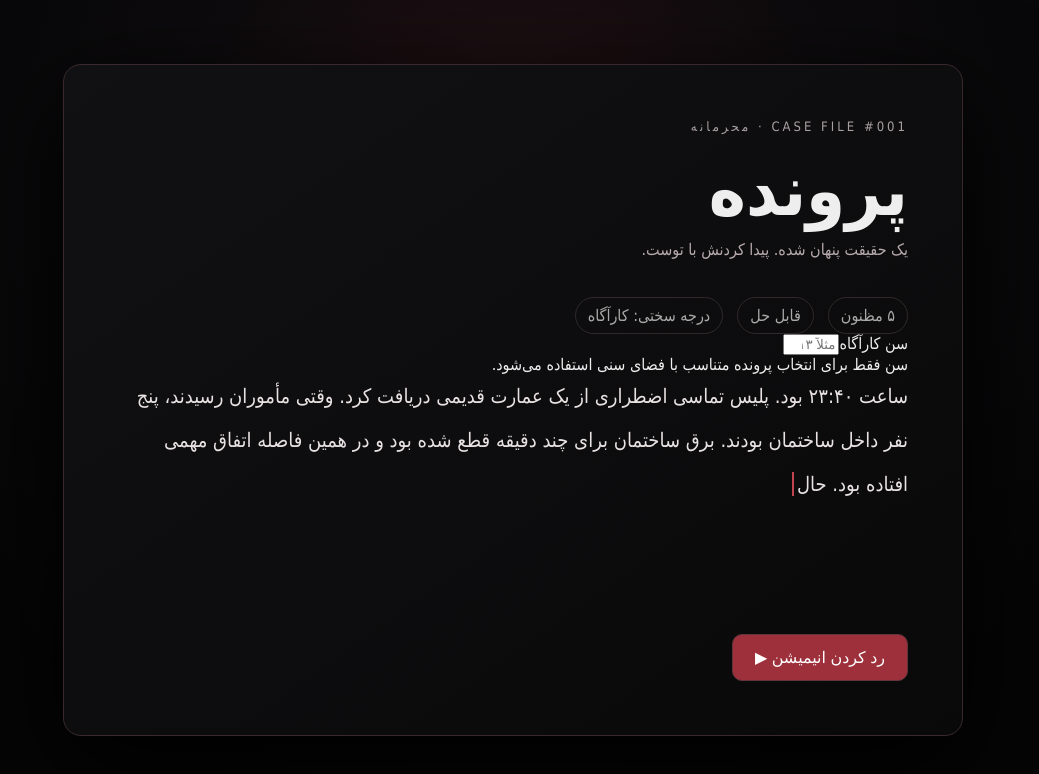
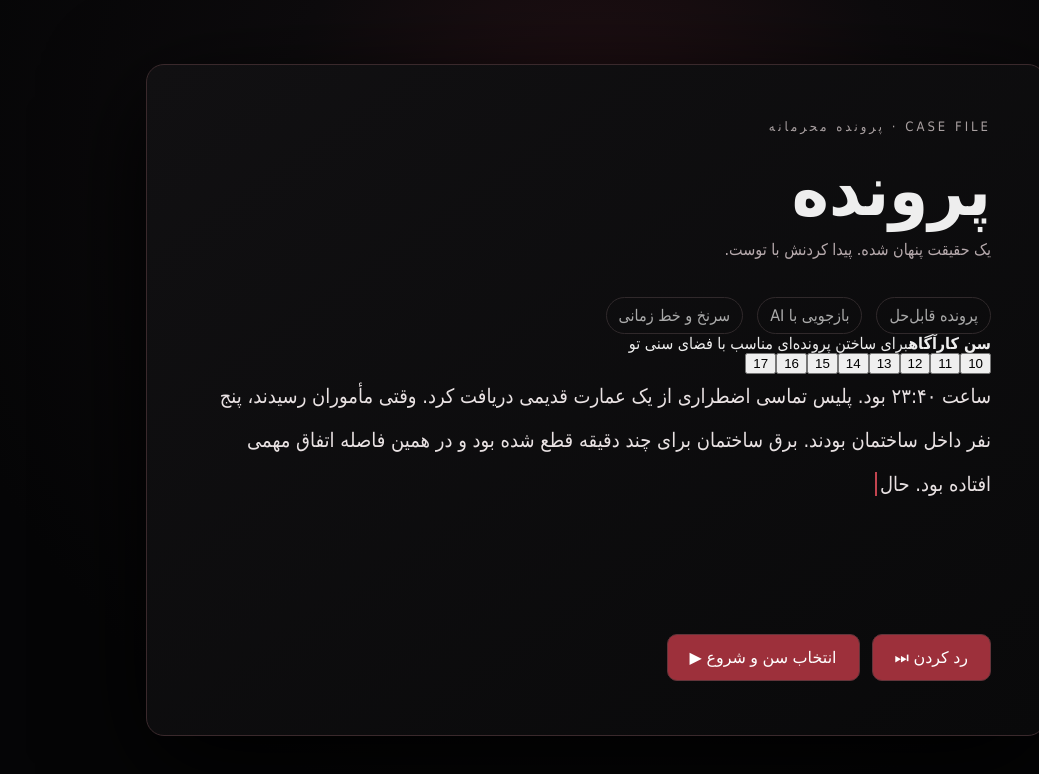
Before and after one commit to email1fje-dev/parwande, a Next.js app: page / in a window 1280 px wide. Shown: the top 774 px of the page, without its empty margins (241-1280 px from the left). Built offline with nearby package versions, Linux system fonts and the light colour scheme.

Commit message:
feat: let players generate new cases

```diff
--- a/app/page.tsx
+++ b/app/page.tsx
@@ -1,5 +1,28 @@
 "use client";
 import { useEffect, useState } from "react";
 import { useRouter } from "next/navigation";
+
 const story="ساعت ۲۳:۴۰ بود. پلیس تماسی اضطراری از یک عمارت قدیمی دریافت کرد. وقتی مأموران رسیدند، پنج نفر داخل ساختمان بودند. برق ساختمان برای چند دقیقه قطع شده بود و در همین فاصله اتفاق مهمی افتاده بود. حالا پرونده در اختیار توست. با بررسی شواهد، پرسیدن سؤال‌های درست و پیدا کردن تناقض‌ها، حقیقت را پیدا کن.";
-export default function Home(){const router=useRouter();const[i,setI]=useState(0);const[done,setDone]=useState(false);const[age,setAge]=useState("");useEffect(()=>{const saved=localStorage.getItem("parwande-age");if(saved)setAge(saved);},[]);useEffect(()=>{if(i<story.length){const t=setTimeout(()=>setI(i+1),28);return()=>clearTimeout(t)}setDone(true)},[i]);function start(){const n=Number(age);if(!Number.isInteger(n)||n<10||n>17)return;localStorage.setItem("parwande-age",String(n));router.push("/investigation")}return <main className="page"><section className="case"><div className="tag">CASE FILE #001 · محرمانه</div><h1 className="title">پرونده</h1><div className="subtitle">یک حقیقت پنهان شده. پیدا کردنش با توست.</div><div className="meta"><span className="pill">۵ مظنون</span><span className="pill">قابل حل</span><span className="pill">درجه سختی: کارآگاه</span></div><label className="ageField">سن کارآگاه<input type="number" min="10" max="17" value={age} onChange={e=>setAge(e.target.value)} placeholder="مثلاً ۱۳"/></label><div className="ageHint">سن فقط برای انتخاب پرونده متناسب با فضای سنی استفاده می‌شود.</div><div className="story">{story.slice(0,i)}{!done&&<span className="cursor"> </span>}</div><div className="actions"><button className="btn" disabled={!age||Number(age)<10||Number(age)>17} onClick={()=>{if(!done){setI(story.length);setDone(true)}else start()}}>{done?"شروع تحقیقات":"رد کردن انیمیشن"} <span>▶</span></button></div></section></main>}
+
+export default function Home(){
+ const router=useRouter();
+ const[i,setI]=useState(0),[done,setDone]=useState(false),[age,setAge]=useState("");
+ useEffect(()=>{const saved=localStorage.getItem("parwande-age");if(saved)setAge(saved)},[]);
+ useEffect(()=>{if(i<story.length){const t=setTimeout(()=>setI(i+1),28);return()=>clearTimeout(t)}setDone(true)},[i]);
+ function start(){const n=Number(age);if(!Number.isInteger(n)||n<10||n>17)return;localStorage.setItem("parwande-age",String(n));router.push("/investigation")}
+ return <main className="page"><section className="case">
+  <div className="tag">CASE FILE · پرونده محرمانه</div>
+  <h1 className="title">پرونده</h1>
+  <div className="subtitle">یک حقیقت پنهان شده. پیدا کردنش با توست.</div>
+  <div className="meta"><span className="pill">پرونده قابل‌حل</span><span className="pill">بازجویی با AI</span><span className="pill">سرنخ و خط زمانی</span></div>
+  <div className="ageBox">
+   <div><b>سن کارآگاه</b><span>برای ساختن پرونده‌ای مناسب با فضای سنی تو</span></div>
+   <div className="ageChoices">{Array.from({length:8},(_,i)=>i+10).map(n=><button key={n} type="button" className={Number(age)===n?"ageChoice active": "ageChoice"} onClick={()=>setAge(String(n))}>{n}</button>)}</div>
+  </div>
+  <div className="story">{story.slice(0,i)}{!done&&<span className="cursor"> </span>}</div>
+  <div className="actions">
+   {!done&&<button className="btn secondary" onClick={()=>{setI(story.length);setDone(true)}}>رد کردن ⏭</button>}
+   <button className="btn" disabled={!age} onClick={start}>{done?"شروع تحقیقات":"انتخاب سن و شروع"} <span>▶</span></button>
+  </div>
+ </section></main>
+}
```
